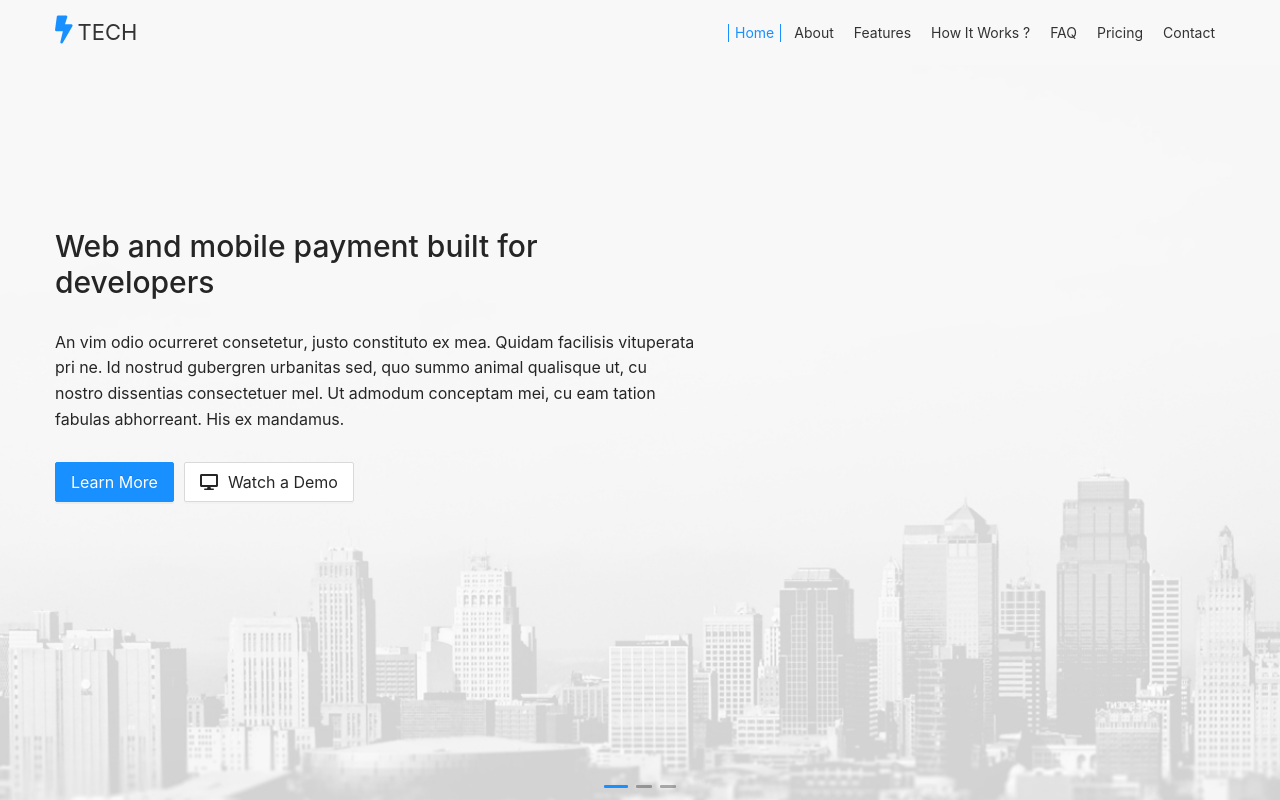
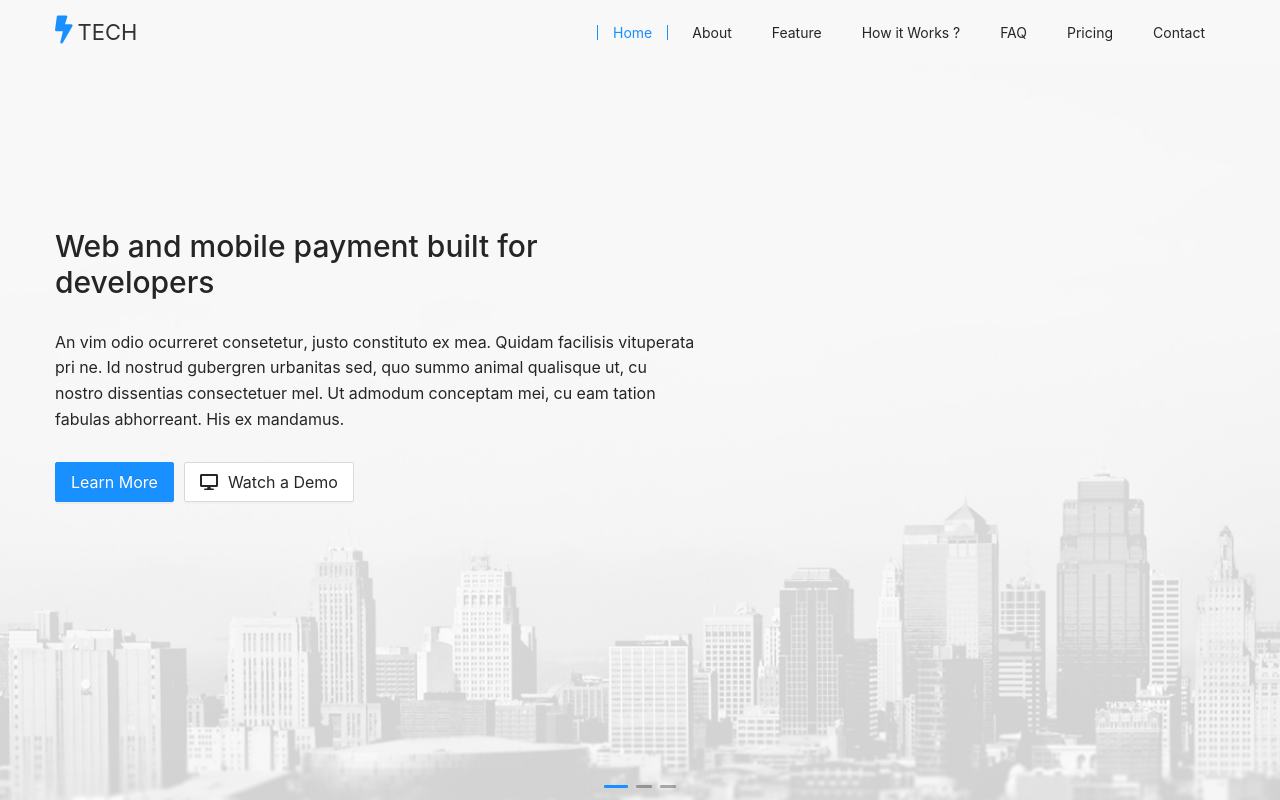
Before and after one commit to AkhrorSoliev/Tech-React-AntDesign-Website, a React (Create React App) app: page / in a window 1280 px wide. Shown: the top 800 px of the page. Built offline with nearby package versions, Linux system fonts and the light colour scheme.

Commit message:
added anchor

```diff
--- a/src/components/common/header.js
+++ b/src/components/common/header.js
@@ -1,27 +1,28 @@
 import { Menu } from 'antd'
 import React from 'react'
+import { Anchor } from 'antd'
 
+const { Link } = Anchor
 function AppHeader() {
   return (
-    <div className='container-fluid'>
-      <div className='header'>
+    <div className="container-fluid">
+      <div className="header">
         <div className="logo">
           <i class="fas fa-bolt"></i>
           <a href="http://www.googole.com">Tech</a>
         </div>
-        <Menu mode="horizontal" defaultSelectedKeys={['home']}>
-          <Menu.Item key="home">Home</Menu.Item>
-          <Menu.Item key="about">About</Menu.Item>
-          <Menu.Item key="features">Features</Menu.Item>
-          <Menu.Item key="howitworks">How It Works ?</Menu.Item>
-          <Menu.Item key="faq">FAQ</Menu.Item>
-          <Menu.Item key="pricing">Pricing</Menu.Item>
-          <Menu.Item key="contact">Contact</Menu.Item>
-        </Menu>
+        <Anchor targetOffset="65">
+          <Link href="#hero" title="Home" />
+          <Link href="#about" title="About" />
+          <Link href="#feature" title="Feature" />
+          <Link href="#works" title="How it Works ?" />
+          <Link href="#faq" title="FAQ" />
+          <Link href="#pricing" title="Pricing" />
+          <Link href="#contact" title="Contact" />
+        </Anchor>
       </div>
     </div>
   )
 }
 
-
-export default AppHeader;
+export default AppHeader
--- a/src/components/home/hero.js
+++ b/src/components/home/hero.js
@@ -24,7 +24,7 @@ const items = [
 
 function AppHero() {
   return (
-    <div className="heroBlock">
+    <div id="hero" className="heroBlock">
       <Carousel>
         {items.map((item) => {
           return (
--- a/src/components/views/about.js
+++ b/src/components/views/about.js
@@ -1,48 +1,60 @@
 import { Col, Row } from 'antd'
 import React from 'react'
-
 
 const items = [
   {
     key: '1',
     icon: <i className="fas fa-chart-pie"></i>,
     title: 'High Performance',
-        content: 'cu nostro dissentias consectetuer mel. Ut admodum conceptam mei, cu eam tation fabulas abhorreant. His ex mandamus.',
+    content:
+      'cu nostro dissentias consectetuer mel. Ut admodum conceptam mei, cu eam tation fabulas abhorreant. His ex mandamus.',
   },
   {
     key: '2',
     icon: <i className="fas fa-desktop"></i>,
     title: 'Flat Design',
-        content: 'cu nostro dissentias consectetuer mel. Ut admodum conceptam mei, cu eam tation fabulas abhorreant. His ex mandamus.',
+    content:
+      'cu nostro dissentias consectetuer mel. Ut admodum conceptam mei, cu eam tation fabulas abhorreant. His ex mandamus.',
   },
   {
     key: '3',
     icon: <i className="fas fa-database"></i>,
     title: 'Simplified Workflow',
-        content: 'cu nostro dissentias consectetuer mel. Ut admodum conceptam mei, cu eam tation fabulas abhorreant. His ex mandamus.',
+    content:
+      'cu nostro dissentias consectetuer mel. Ut admodum conceptam mei, cu eam tation fabulas abhorreant. His ex mandamus.',
   },
 ]
 
-
 function About() {
   return (
-        <div className="block aboutBlock">
+    <div id="about" className="block aboutBlock">
       <div className="container-fluid">
         <div className="titleHolder">
           <h2>About Us</h2>
           <p>Lorem ipsum dolor sit amet.</p>
         </div>
         <div className="contentHolder">
-                    <p>Lorem ipsum dolor sit, amet consectetur adipisicing elit. Facilis odio accusamus officiis animi dolorum id ipsam perferendis ea voluptatum dignissimos. Totam itaque voluptatum sed obcaecati excepturi similique quasi eos, ullam incidunt minima ut cum odio aperiam dolorum quia doloribus nam, maiores sapiente libero! Consequatur impedit rem sint vel neque inventore, sit culpa fuga ducimus corporis asperiores alias, id repellat possimus aliquid adipisci esse? Earum obcaecati, repudiandae repellendus ipsum dicta mollitia, ab nobis dolore commodi eaque assumenda rerum exercitationem veniam, molestiae repellat blanditiis odit officiis saepe sint nisi iste similique labore minima. Laborum harum quaerat, pariatur fuga animi corrupti dolor soluta.</p>
+          <p>
+            Lorem ipsum dolor sit, amet consectetur adipisicing elit. Facilis
+            odio accusamus officiis animi dolorum id ipsam perferendis ea
+            voluptatum dignissimos. Totam itaque voluptatum sed obcaecati
+            excepturi similique quasi eos, ullam incidunt minima ut cum odio
+            aperiam dolorum quia doloribus nam, maiores sapiente libero!
+            Consequatur impedit rem sint vel neque inventore, sit culpa fuga
+            ducimus corporis asperiores alias, id repellat possimus aliquid
+            adipisci esse? Earum obcaecati, repudiandae repellendus ipsum dicta
+            mollitia, ab nobis dolore commodi eaque assumenda rerum
+            exercitationem veniam, molestiae repellat blanditiis odit officiis
+            saepe sint nisi iste similique labore minima. Laborum harum quaerat,
+            pariatur fuga animi corrupti dolor soluta.
+          </p>
         </div>
         <Row gutter={[16, 16]}>
-                    {items.map(item => {
+          {items.map((item) => {
             return (
               <Col span={8} key={item.key}>
                 <div className="content">
-                                    <div className="icon">
-                                        {item.icon}
-                                    </div>
+                  <div className="icon">{item.icon}</div>
                   <h3>{item.title}</h3>
                   <p>{item.content}</p>
                 </div>
--- a/src/components/views/works.js
+++ b/src/components/views/works.js
@@ -14,7 +14,7 @@ function AppWorks() {
         setIsModalVisible(false);
     };
     return (
-        <div className="block worksBlock">
+        <div id='works' className="block worksBlock">
             <div className="container-fluid">
                 <div className="titleHolder">
                     <h2>How It Works ?</h2>
```
Also changed, not shown: 1 other file (tests, documents, lock files or other folders). Lines whose indentation alone changed are shown as unchanged.
